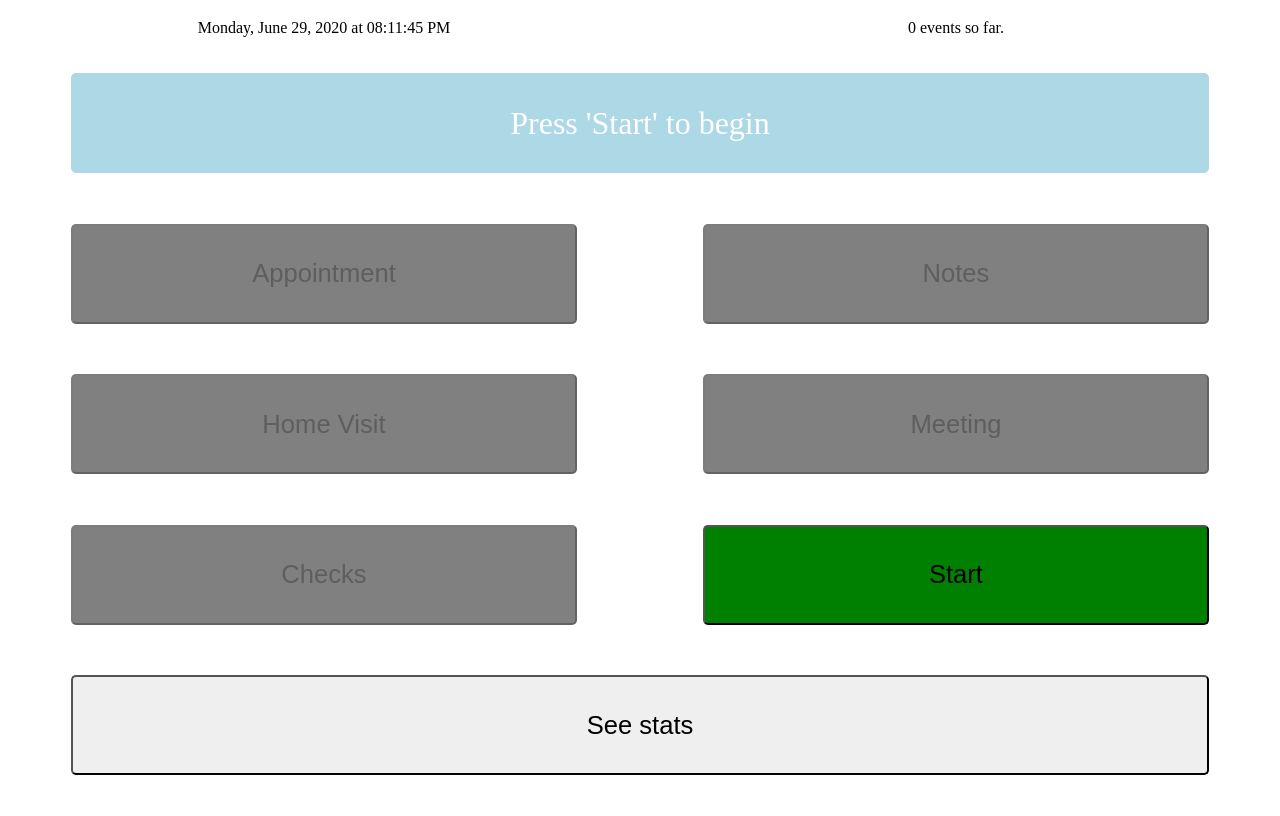
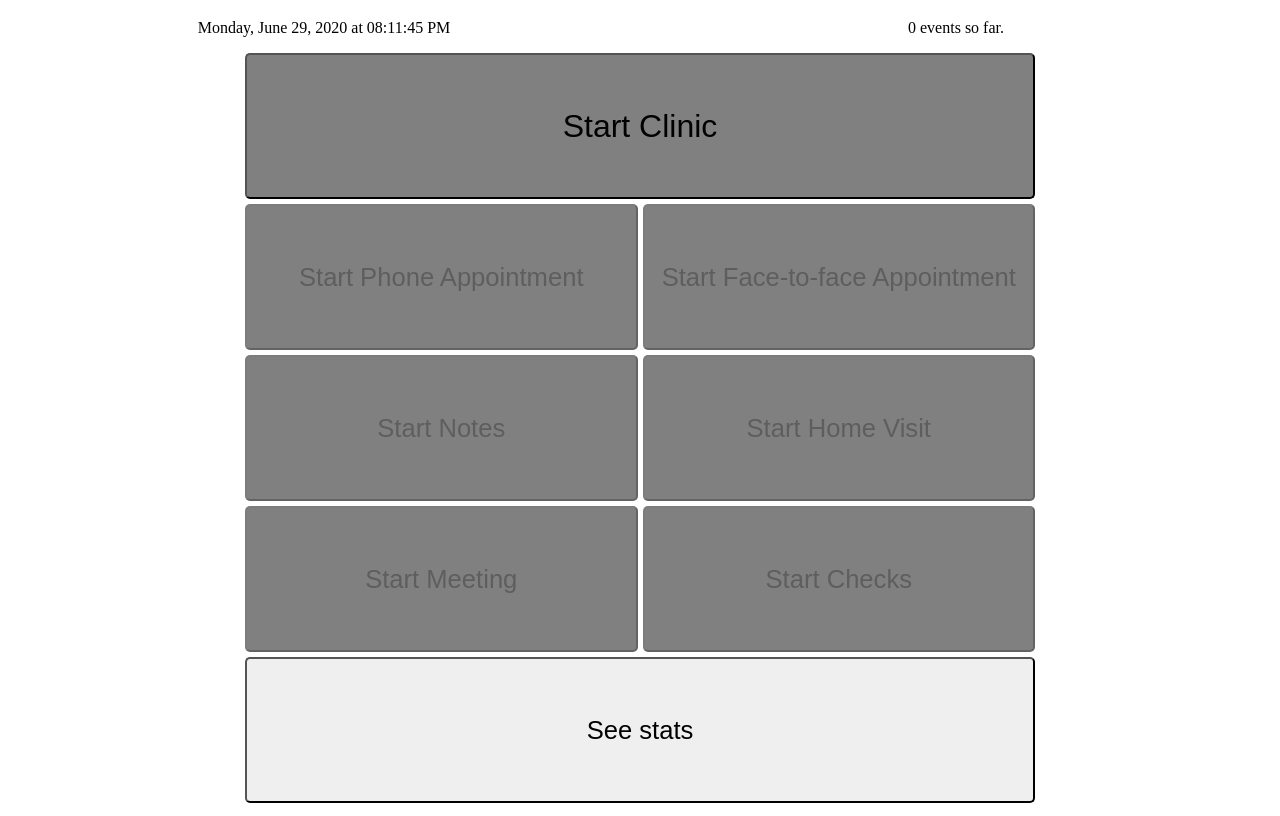
Before and after one commit to willrogers/doctimer, a Gatsby site: page /doctimer in a window 1280 px wide. Built offline with nearby package versions, Linux system fonts and the light colour scheme; Gatsby itself is replaced by a stand-in of ours.

Commit message:
General tidying up.

```diff
--- a/src/components/buttons.jsx
+++ b/src/components/buttons.jsx
@@ -3,22 +3,37 @@ import { timeString } from "../model"
 import classes from "./buttons.module.css"
 
 export const Timer = props => {
+  function clicked() {
+    if (props.callback) {
+      props.callback(props.name)
+    }
+  }
   const { running, segment } = props
-  let child = <div>Press 'Start' to begin</div>
+  let child = <div>Start Clinic</div>
+  let text = ""
   if (running) {
     if (segment !== null) {
       const time = timeString(segment.currentDuration())
-      child = (
-        <>
-          <div style={{ width: "50%" }}>{segment.category}</div>
-          <div style={{ width: "50%" }}> {time} </div>
-        </>
-      )
+      text = `${segment.category}: ${time}`
     } else {
-      child = <div>Select a category</div>
+      text = "No appointment in progress"
     }
+    child = (
+      <>
+        <div>{text}</div>
+        <div className={classes.subhead}>Press to stop clinic</div>
+      </>
+    )
   }
-  return <div className={`${classes.button} ${classes.timer}`}>{child}</div>
+  return (
+    <button
+      onClick={clicked}
+      type="button"
+      className={`${classes.button} ${classes.timer}`}
+    >
+      {child}
+    </button>
+  )
 }
 
 export const StartButton = props => {
@@ -58,7 +73,7 @@ export const TimerButton = props => {
       type="button"
       onClick={clicked}
     >
-      {text}
+      {`${props.selected ? "Stop" : "Start"} ${text}`}
     </button>
   )
 }
@@ -86,3 +101,30 @@ export const SwitchButton = props => {
     </button>
   )
 }
+
+export const Buttons = props => {
+  console.log("buttons")
+  return (
+    <div className={classes.buttons}>
+      <Timer
+        callback={props.startPressed}
+        selected={props.started}
+        running={props.started}
+        segment={props.currentSegment}
+      />
+      {props.buttonsSelected.map(deets => (
+        <TimerButton
+          key={deets[0]}
+          name={deets[0]}
+          selected={deets[1]}
+          callback={props.itemPressed}
+          disabled={!props.started}
+        ></TimerButton>
+      ))}
+      <SwitchButton
+        toControls={false}
+        setControlsView={props.setControlsView}
+      />
+    </div>
+  )
+}
--- a/src/components/buttons.module.css
+++ b/src/components/buttons.module.css
@@ -1,24 +1,43 @@
+.buttons {
+  height: 95vh;
+  width: 100vw;
+  display: grid;
+  grid-template-columns: 1fr 1fr;
+  grid-template-rows: 1fr 1fr 1fr 1fr 1fr;
+  grid-gap: 5px;
+  padding: 5px;
+  box-sizing: border-box;
+}
+
+@media (min-width: 800px) {
+  .buttons {
+    width: 800px;
+    margin-left: auto;
+    margin-right: auto;
+  }
+}
+
 .button {
-  width: 40%;
-  margin: 2% 5% 2% 5%;
-  height: 100px;
   border-radius: 5px;
   font-size: 1.6rem;
 }
 
 .timer {
-  width: 90%;
-  margin: 2% 5% 2% 5%;
-  height: 100px;
+  grid-row: 1 / 2;
+  grid-column: 1 / 3;
   display: flex;
+  flex-direction: column;
   align-items: center;
   justify-content: center;
-  background-color: lightblue;
-  color: white;
+  background-color: grey;
   border-radius: 5px;
-  font-size: 2rem;
+  font-size: 4vh;
+}
+
+.subhead {
+  font-size: 3vh;
 }
 
 .switch {
-  width: 90%;
+  grid-column: 1 / 3;
 }
--- a/src/components/controls.jsx
+++ b/src/components/controls.jsx
@@ -1,11 +1,6 @@
 import React, { useState } from "react"
 import "./controls.css"
-import {
-  StartButton,
-  Timer,
-  TimerButton,
-  SwitchButton,
-} from "../components/buttons"
+import { Buttons } from "../components/buttons"
 import { Status } from "./status"
 import { Segment } from "../model"
 import { useEffect } from "react"
@@ -52,19 +47,12 @@ export const ControlsView = props => {
   return (
     <div id="buttonScreen">
       <Status time={time} events={props.day.segments.length} />
-      <Timer running={started} segment={currentSegment} />
-      {buttonsSelected.map(deets => (
-        <TimerButton
-          key={deets[0]}
-          name={deets[0]}
-          selected={deets[1]}
-          callback={itemPressed}
-          disabled={!started}
-        ></TimerButton>
-      ))}
-      <StartButton callback={startPressed} selected={started}></StartButton>
-      <SwitchButton
-        toControls={false}
+      <Buttons
+        buttonsSelected={buttonsSelected}
+        itemPressed={itemPressed}
+        started={started}
+        startPressed={startPressed}
+        currentSegment={currentSegment}
         setControlsView={props.setControlsView}
       />
     </div>
--- a/src/components/status.module.css
+++ b/src/components/status.module.css
@@ -2,7 +2,7 @@
   height: 5vh;
   width: 100vw;
   display: flex;
-  font-size: 1rem;
+  font-size: 2vh;
 }
 
 .date {
--- a/src/model.ts
+++ b/src/model.ts
@@ -1,10 +1,18 @@
-export const APPT = "Appointment"
+export const PHONE_APPT = "Phone Appointment"
+export const IN_PERSON_APPT = "Face-to-face Appointment"
 export const NOTES = "Notes"
 export const VISIT = "Home Visit"
 export const MEETING = "Meeting"
 export const CHECKS = "Checks"
 export const IN_BETWEEN = "In between"
-export const CATEGORIES = [APPT, NOTES, VISIT, MEETING, CHECKS]
+export const CATEGORIES = [
+  PHONE_APPT,
+  IN_PERSON_APPT,
+  NOTES,
+  VISIT,
+  MEETING,
+  CHECKS,
+]
 
 function zeroPad(num: number, places: number): string {
   return String(num).padStart(places, "0")
```
Also changed, not shown: README.md.
